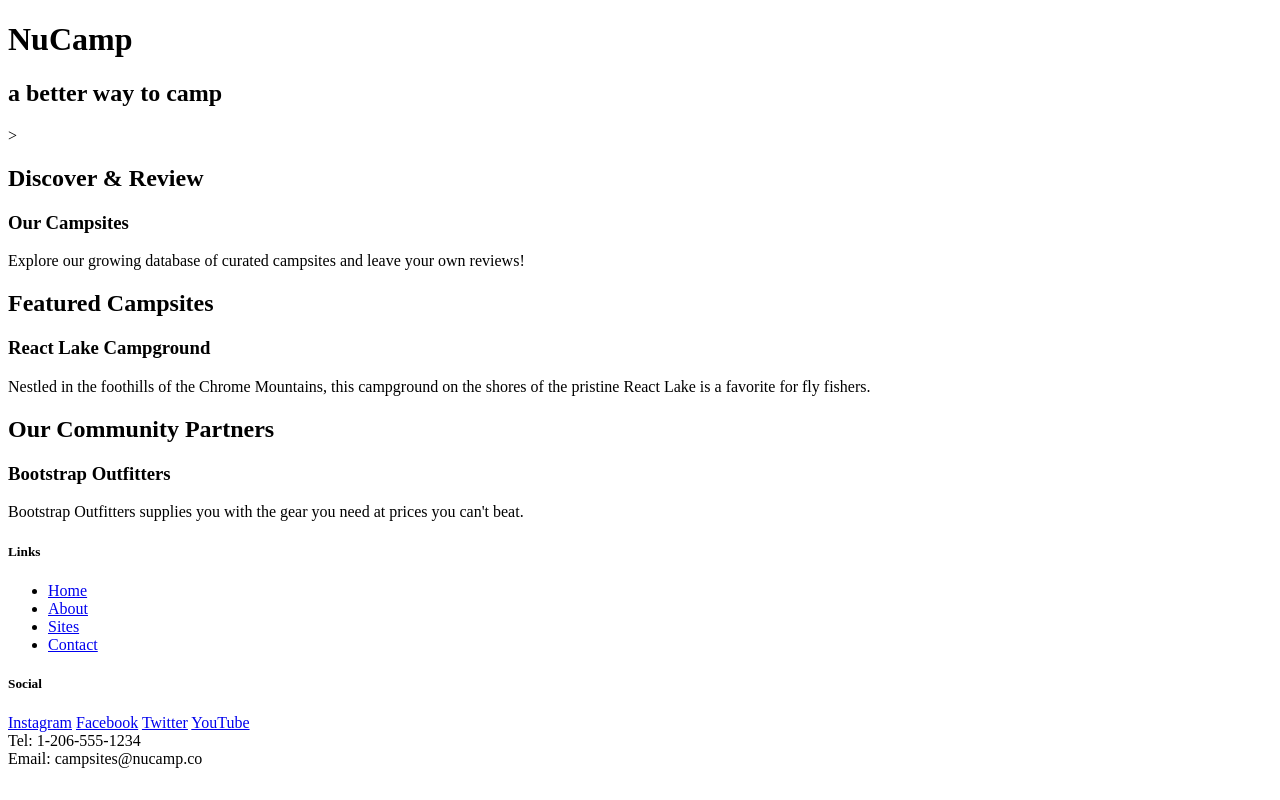
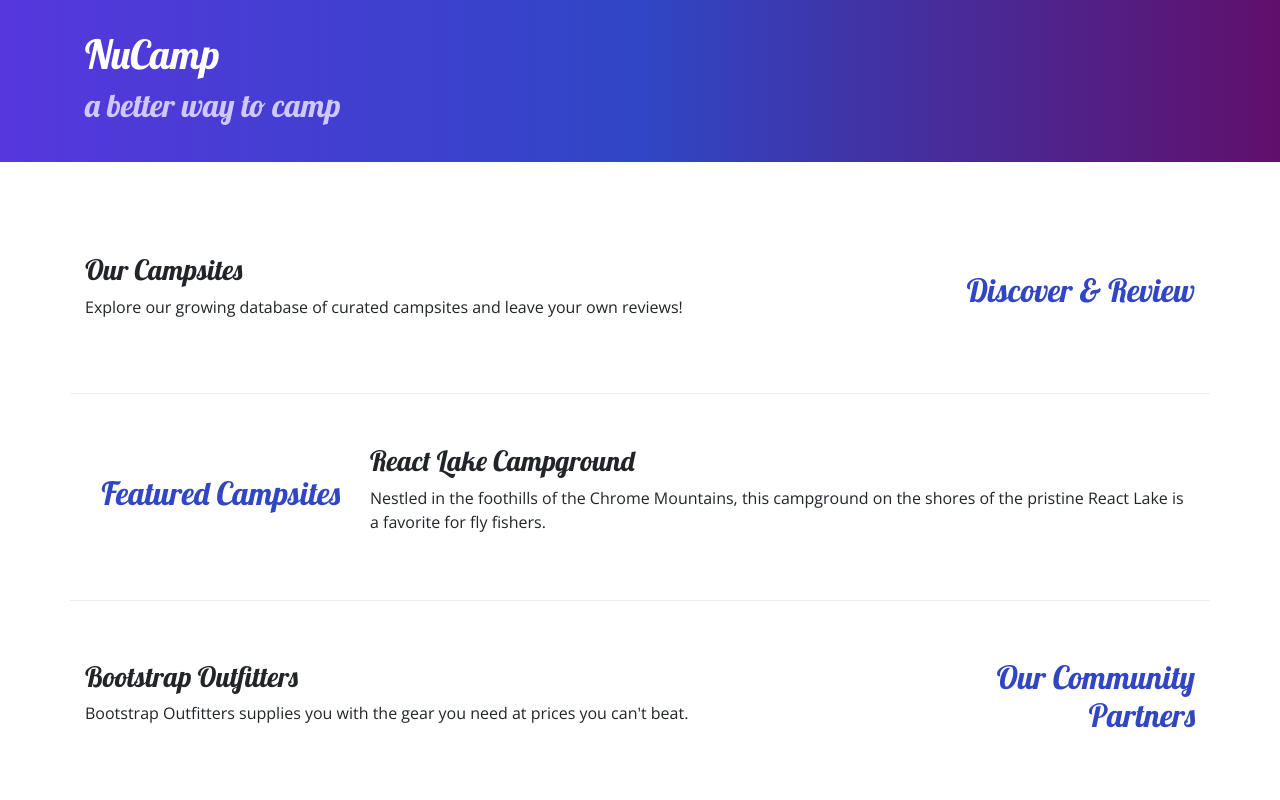
Before and after one commit to surrealdada/git-test, a website: page index.html in a window 1280 px wide. Shown: the top 800 px of the page. Drawn offline with nearby package versions, Linux system fonts and the light colour scheme.

Commit message:
Bootstrap Grid 2

```diff
--- /dev/null
+++ b/css/styles.css
@@ -0,0 +1,32 @@
+body {
+    font-family: "Open Sans", sans-serif;
+}
+
+h1, h2, h3 {
+    font-family: "Lobster", cursive;
+}
+
+h2 {
+    color: #3046C5;
+}
+
+header h2 {
+    color: #CEC8FF;
+}
+
+footer {
+    background-image: linear-gradient(#CEC8FF, white);
+    padding: 20px 0;
+}
+
+.jumbotron {
+    padding: 30px;
+    background-image: linear-gradient(to right, #5637DD, #3046C5, #60106B);
+    color: white;
+}
+
+.row-content {
+    padding: 50px 0;
+    border-bottom: 1px ridge;
+    min-height: 200px;
+}
--- a/index.html
+++ b/index.html
@@ -1,24 +1,37 @@
 <!DOCTYPE html>
 <html lang="en">
 
+ <head>
+    <!-- Required meta tags always come first -->
+    <meta charset="utf-8" />
+    <meta name="viewport" content="width=device-width, initial-scale=1" />
+
+    <!-- Bootstrap CSS -->
+    <link rel="stylesheet" href="node_modules/bootstrap/dist/css/bootstrap.min.css" />
+
+    <!-- Additional CSS must be placed after Bootstrap CSS -->
+    <link rel="stylesheet" href="https://fonts.googleapis.com/css?family=Lobster|Open+Sans" />
+    <link rel="stylesheet" href="css/styles.css" />
+    <title>NuCamp: A Better Way To Camp</title>
+</head>
+
 <body>
 
-    <header class="jumbotron">
+    <header class="jumbotron jumbotron-fluid">
         <div class="container">
             <div class="row">
                 <div class="col">
                     <h1>NuCamp</h1>
                     <h2>a better way to camp</h2>
+                </div>
             </div>
-        </div>>
-
         </div>
     </header>
 
     <div class="container">
-        <div class="row">
+        <div class="row row-content align-items-center">
             <div class="col-sm-4 order-sm-last col-md-3">
-                <h2>Discover & Review</h2>
+                <h2 class="text-sm-right">Discover & Review</h2>
             </div>
             <div class="col">
                 <h3>Our Campsites</h3>
@@ -26,9 +39,9 @@
             </div>
         </div>
 
-        <div class="row">
+        <div class="row row-content align-items-center">
             <div class="col-sm-4 col-md-3">
-                <h2>Featured Campsites</h2>
+                <h2 class="text-sm-right">Featured Campsites</h2>
             </div>
             <div class="col">
                 <h3>React Lake Campground</h3>
@@ -36,9 +49,9 @@
    			</div>
         </div>
 
-        <div class="row">
+        <div class="row row-content align-items-center">
             <div class="col-sm-4 order-sm-last col-md-3">
-                <h2>Our Community Partners</h2>
+                <h2 class="text-sm-right">Our Community Partners</h2>
             </div>
             <div class="col">
                 <h3>Bootstrap Outfitters</h3>
@@ -59,14 +72,14 @@
                         <li><a href="#">Contact</a></li>
                     </ul>
                 </div>
-                <div class="col-6 col-sm-5">
+                <div class="col-6 col-sm-5 text-center">
                 	<h5>Social</h5>
                     <a href="http://instagram.com/">Instagram</a>
                     <a href="http://facebook.com/">Facebook</a>
                     <a href="http://twitter.com/">Twitter</a>
                     <a href="http://youtube.com/">YouTube</a>
                 </div>
-                <div class="col-sm-4">
+                <div class="col-sm-4 text-center">
                     Tel: 1-206-555-1234<br />
                     Email: campsites@nucamp.co
                 </div>
```
